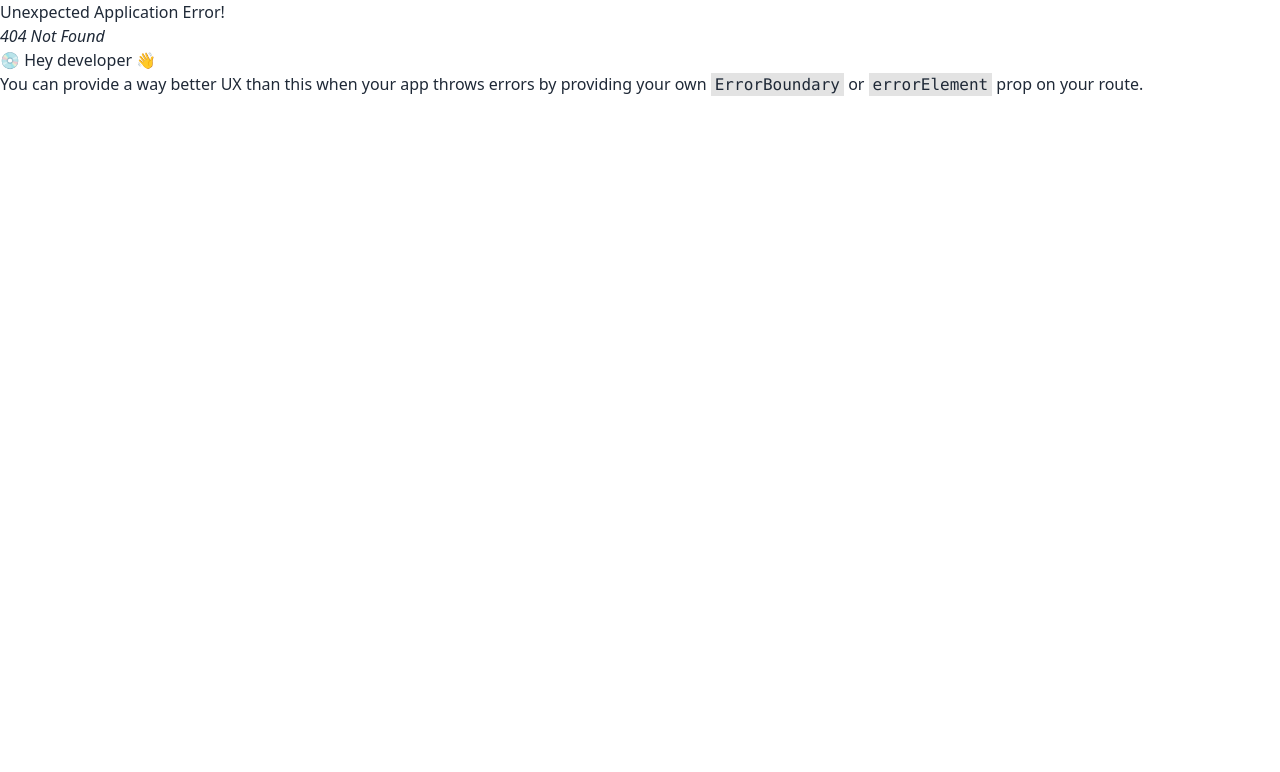
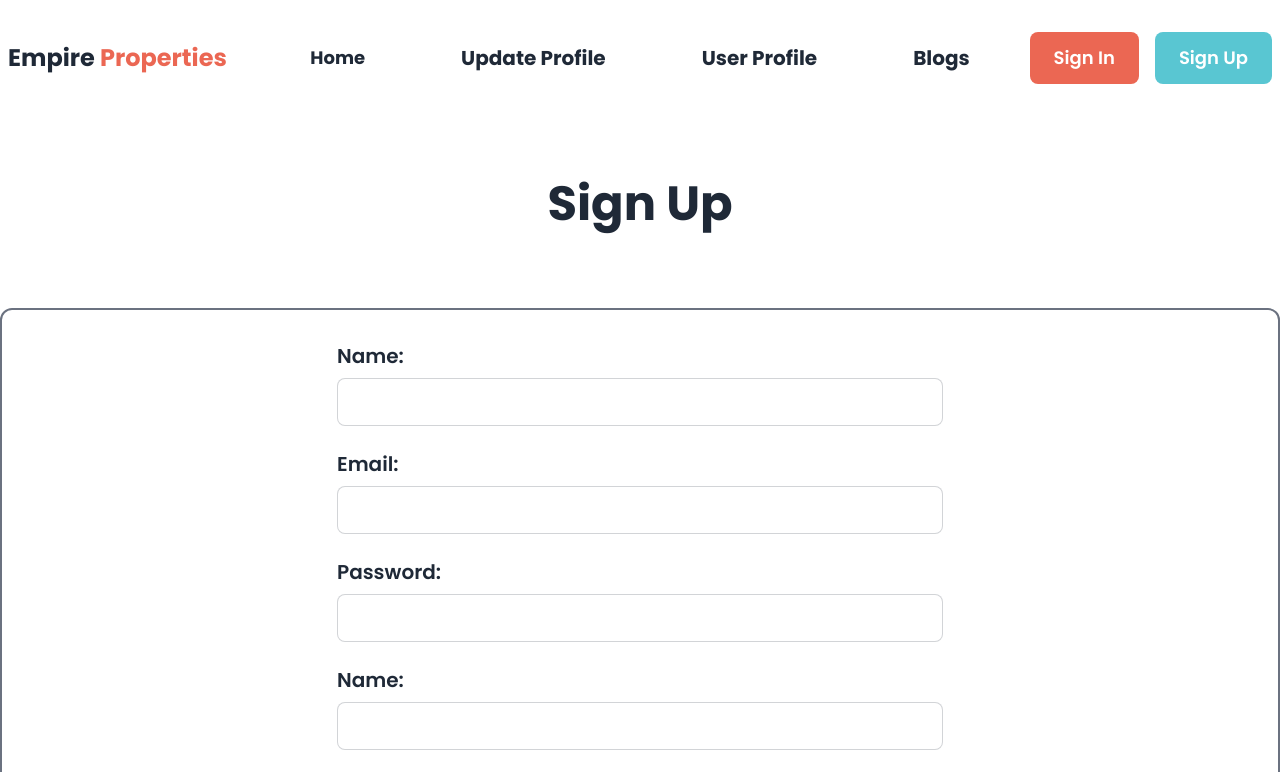
Before and after one commit to nahidbinwadood/Empire-Properties, a React (Vite) app: page /sign_up in a window 1280 px wide. Before the commit this address had no page. Shown: the top 772 px of the page. Built offline with nearby package versions, Linux system fonts and the light colour scheme.

Commit message:
added login form

```diff
--- a/src/assets/Components/Navbar/Navbar.jsx
+++ b/src/assets/Components/Navbar/Navbar.jsx
@@ -1,5 +1,4 @@
 import { Link, NavLink } from "react-router-dom";
-
 
 const Navbar = () => {
 
@@ -46,8 +45,8 @@ const Navbar = () => {
                     </ul>
                 </div>
                 <div className="navbar-end md:gap-4">
-                    <a className="mr-4 md:mr-0 px-4 py-2 lg:px-6 lg:py-3 rounded-lg hover:scale-105 cursor-pointer transition text-white pp font-semibold lg:text-lg bg-[#EB6753] ">Sign In </a>
-                    <a className="hidden md:flex px-4 py-2 lg:px-6 lg:py-3 rounded-lg hover:scale-105 cursor-pointer transition text-white pp font-semibold lg:text-lg bg-[#59C6D2] ">Sign Up </a>
+                    <Link to='/Sign_in' className="mr-4 md:mr-0 px-4 py-2 lg:px-6 lg:py-3 rounded-lg hover:scale-105 cursor-pointer transition text-white pp font-semibold lg:text-lg bg-[#EB6753] ">Sign In </Link>
+                    <Link to='/Sign_up' className="hidden md:flex px-4 py-2 lg:px-6 lg:py-3 rounded-lg hover:scale-105 cursor-pointer transition text-white pp font-semibold lg:text-lg bg-[#59C6D2] ">Sign Up </Link>
 
 
                 </div>
--- /dev/null
+++ b/src/assets/Components/Sign_In/Sign_in.jsx
@@ -0,0 +1,11 @@
+
+
+const Sign_in = () => {
+    return (
+        <div>
+            <h2>This is sign in form</h2>
+        </div>
+    );
+};
+
+export default Sign_in;
--- /dev/null
+++ b/src/assets/Components/Sign_Up/Sign_up.jsx
@@ -0,0 +1,75 @@
+const Sign_up = () => {
+  return (
+    // <div className="hero min-h-screen bg-base-200">
+    //   <div className="hero-content flex-col lg:flex gap-12">
+    //     <div className="text-center lg:text-left">
+    //       <h1 className="text-5xl font-bold">Sign Up now!</h1>
+
+    //     </div>
+    //     <div className="card shrink-0 w-full max-w-sm shadow-2xl bg-base-100">
+    //       <form className="card-body">
+    //         <div className="form-control">
+    //           <label className="label">
+    //             <span className="label-text">Email</span>
+    //           </label>
+    //           <input
+    //             type="email"
+    //             placeholder="email"
+    //             className="input  input-bordered"
+    //             required
+    //           />
+    //         </div>
+    //         <div className="form-control">
+    //           <label className="label">
+    //             <span className="label-text">Password</span>
+    //           </label>
+    //           <input
+    //             type="password"
+    //             placeholder="password"
+    //             className="input input-bordered"
+    //             required
+    //           />
+    //           <label className="label">
+    //             <a href="#" className="label-text-alt link link-hover">
+    //               Forgot password?
+    //             </a>
+    //           </label>
+    //         </div>
+    //         <div className="form-control mt-6">
+    //           <button className="btn btn-primary">Sign Up</button>
+    //         </div>
+    //       </form>
+    //     </div>
+    //   </div>
+    // </div>
+    <div className="container mx-auto">
+        <h2 className="pp text-5xl mt-20 text-center font-bold mb-20">Sign Up </h2>
+        <div className="container mx-auto">
+            <form className="border-2 border-gray-500 p-8 rounded-xl">
+                <div className="w-1/2 mx-auto flex  flex-col  gap-2 mb-6">
+                    <label className="pp font-semibold text-xl" htmlFor="">Name:</label>
+                    <input type="text" name="name" id="" className="input input-bordered w-full"/>
+                </div>
+                <div className="w-1/2 mx-auto flex flex-col gap-2 mb-6">
+                    <label className="pp font-semibold text-xl" htmlFor="">Email:</label>
+                    <input type="email" name="email" id="" className="input input-bordered w-full"/>
+                </div>
+                <div className="w-1/2 mx-auto flex flex-col gap-2 mb-6">
+                    <label className="pp font-semibold text-xl" htmlFor="">Password:</label>
+                    <input type="password" name="password" id="" className="input input-bordered w-full"/>
+                </div>
+                <div className="w-1/2 mx-auto flex flex-col gap-2 mb-6">
+                    <label className="pp font-semibold text-xl" htmlFor="">Name:</label>
+                    <input type="text" name="name" id="" className="input input-bordered w-full"/>
+                </div>
+
+                <div className="w-1/2 mx-auto flex flex-col gap-2 mb-6">
+                <button  className="mr-4 md:mr-0 px-4 py-2 lg:px-6 lg:py-3 rounded-lg hover:scale-105 cursor-pointer transition text-white pp font-semibold lg:text-lg bg-[#59C6D2] ">Sign Up </button>
+                </div>
+            </form>
+        </div>
+    </div>
+  );
+};
+
+export default Sign_up;
```
Also changed, not shown: src/main.jsx (+10 -0 lines).
